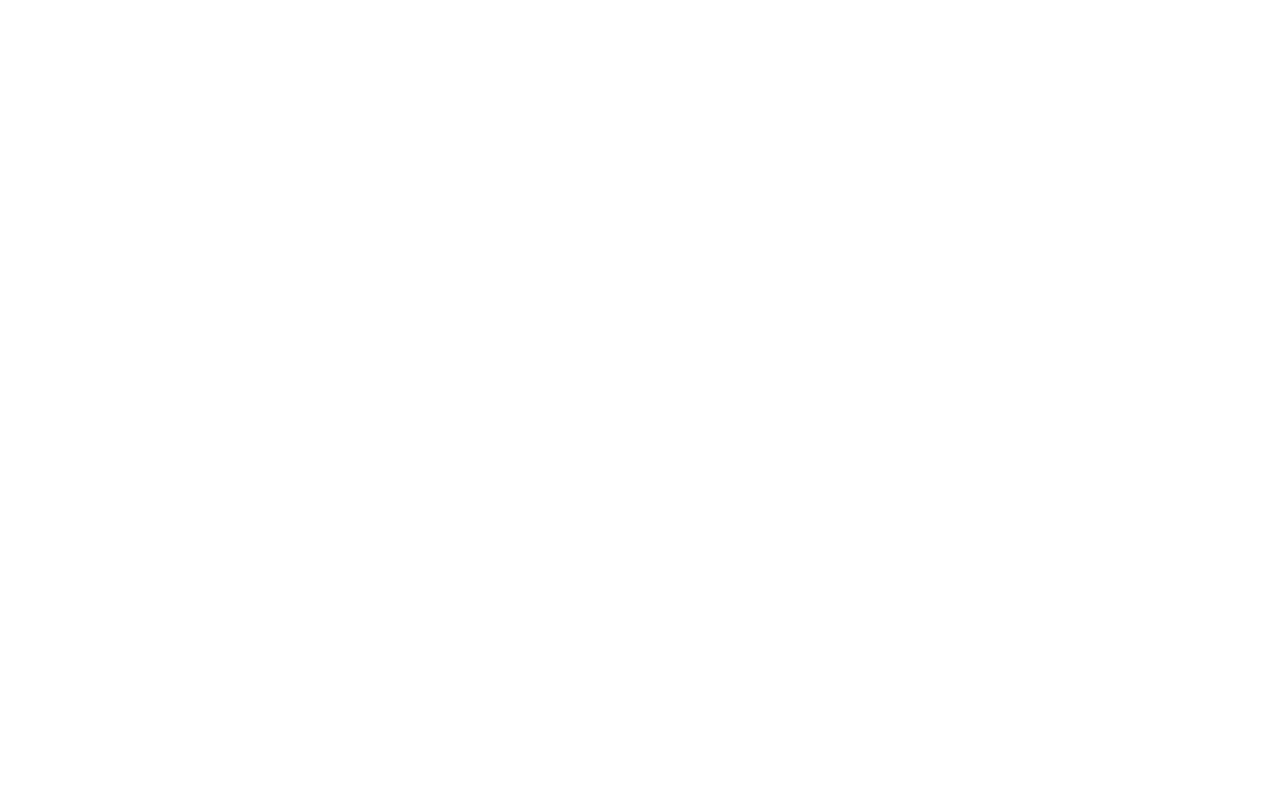
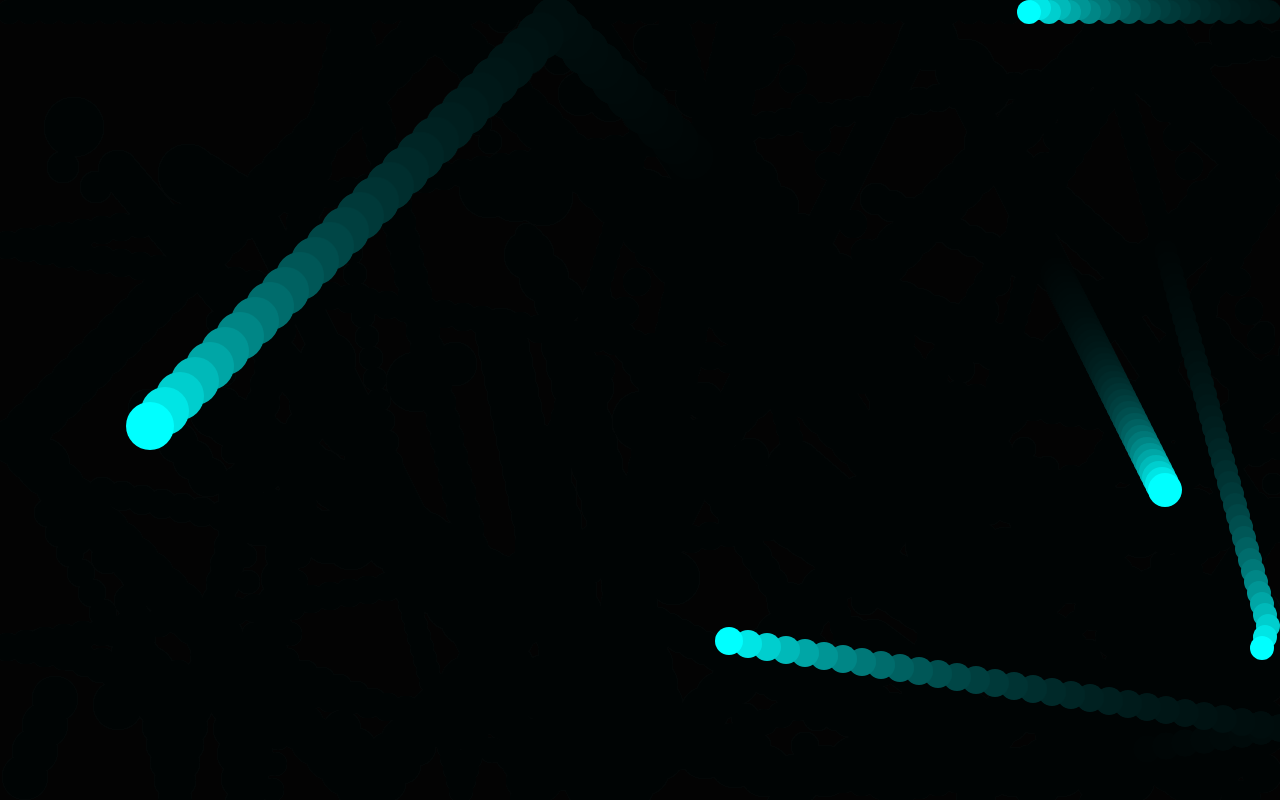
Before and after one commit to yGabrielT/DJW-Classes, a plain HTML site: page index.html in a window 1280 px wide. Drawn offline with Linux system fonts and the light colour scheme.

Commit message:
Bolas desaparecendo
-Bolas desaparecem ao se colidirem
-Bolas geradas aleatoriamente tanto como cor e tamanho.

```diff
--- a/css/style.css
+++ b/css/style.css
@@ -0,0 +1,29 @@
+html, body {
+    margin: 0;
+  }
+
+  html {
+    font-family: 'Helvetica Neue', Helvetica, Arial, sans-serif;
+    height: 100%;
+  }
+
+  body {
+    overflow: hidden;
+    height: inherit;
+  }
+
+  h1 {
+    font-size: 2rem;
+    letter-spacing: -1px;
+    position: absolute;
+    margin: 0;
+    top: -4px;
+    right: 5px;
+
+    color: transparent;
+    text-shadow: 0 0 4px white;
+  }
+
+  .canvas1{
+      background-color: white;
+  }
--- a/index.html
+++ b/index.html
@@ -7,9 +7,8 @@
         <link rel = "stylesheet" href = "css/style.css">
     </head>
     <body>
-        <h1></h1>
-    </body>
-
-
-
+        <canvas class="canvas1"></canvas>
+        <script src="js/bola.js"></script>
+        <script src="js/script.js"></script>
+      </body>
 </html>
--- /dev/null
+++ b/js/bola.js
@@ -0,0 +1,56 @@
+class Bola {
+
+    constructor(x, y, velX, velY, color, size) {
+       this.x = x;
+       this.y = y;
+       this.velX = velX;
+       this.velY = velY;
+       this.color = color;
+       this.size = size;
+    }
+ //desenha a bola na tela
+    draw() {
+       ctx.beginPath();
+       ctx.fillStyle = this.color;
+       ctx.arc(this.x, this.y, this.size, 0, 2 * Math.PI);
+       ctx.fill();
+    }
+
+    //atualiza a posição da bola na tela
+
+    update() {
+       if ((this.x + this.size) >= width) {
+          this.velX = -(this.velX);
+       }
+
+       if ((this.x - this.size) <= 0) {
+          this.velX = -(this.velX);
+       }
+
+       if ((this.y + this.size) >= height) {
+          this.velY = -(this.velY);
+       }
+
+       if ((this.y - this.size) <= 0) {
+          this.velY = -(this.velY);
+       }
+
+       this.x += this.velX;
+       this.y += this.velY;
+    }
+ //veruifica a colisão entre as bolas
+    collisionDetect(Bolas) {
+       for (var bola of Bolas) {
+          if (!(this === bola)) {
+             const dx = this.x - bola.x;
+             const dy = this.y - bola.y;
+             const distance = Math.sqrt(dx * dx + dy * dy);
+
+             if (distance < this.size + bola.size) {
+               bola= this.size = randomRGB();
+             }
+          }
+       }
+    }
+
+}
--- /dev/null
+++ b/js/script.js
@@ -0,0 +1,56 @@
+// gerencia o Canvas
+
+const canvas = document.querySelector('canvas');
+const ctx = canvas.getContext('2d');
+
+const width = canvas.width = window.innerWidth;
+const height = canvas.height = window.innerHeight;
+
+// gera um número aleatório
+
+function random(min, max) {
+  return Math.floor(Math.random() * (max - min + 1)) + min;
+}
+
+// gera uma cor aleatória
+
+function randomRGB() {
+  return `rgb(${random(0, 0)},${random(255, 255)},${random(255, 255)})`;
+}
+
+
+//define um vetor de bolas
+const bolas = [];
+
+while (bolas.length < 100) {
+   const size = random(10,30);
+   const bola = new Bola(
+      // posição de sempre uma bola de distância
+      // fora das bordas para evitar erros de desenho
+      random(0 + size,width - size),
+      random(0 + size,height - size),
+      random(3,30),
+      random(3,30),
+      randomRGB(),
+      size
+   );
+
+   //atualiza o vetor
+  bolas.push(bola);
+}
+
+//realiza um loop em todas as bolas geradas
+function loop() {
+   ctx.fillStyle = 'rgba(0, 0, 0, 0.1)';
+   ctx.fillRect(0, 0,  width, height);
+
+   for (const bola of bolas) {
+    bola.draw();
+    bola.update();
+    bola.collisionDetect(bolas);
+   }
+
+   requestAnimationFrame(loop);
+}
+
+loop();
```
